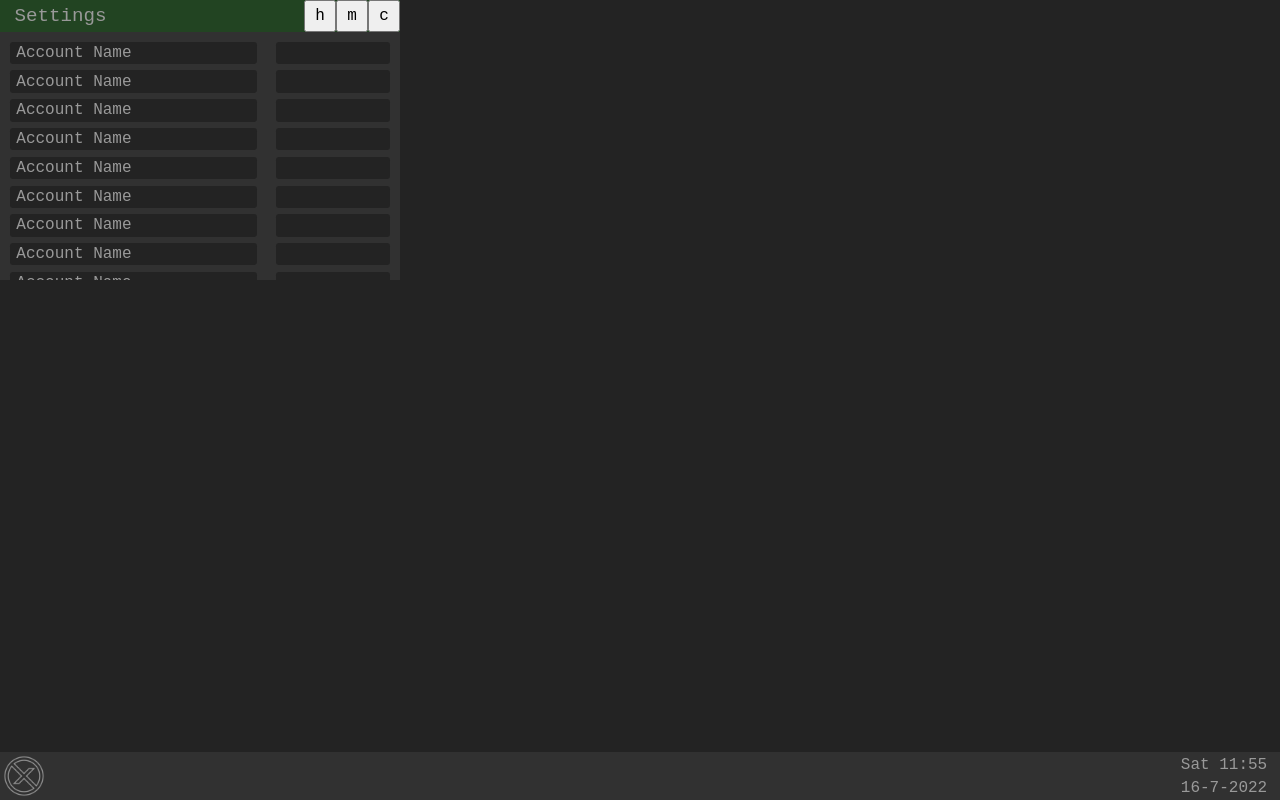
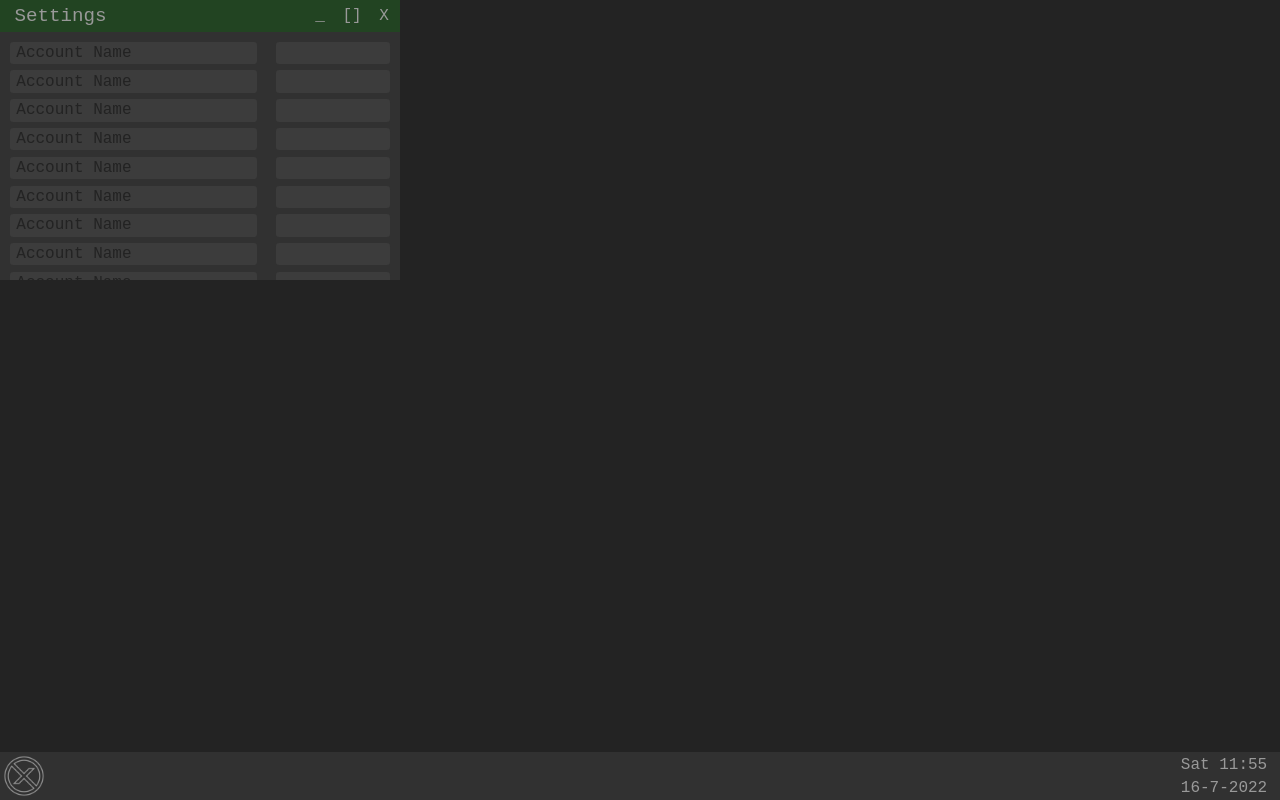
Before and after one commit to ThomasBonomo/NotX-Server-Interface, a plain HTML site: page index.html in a window 1280 px wide. Drawn offline with Linux system fonts and the light colour scheme.

Commit message:
Improved desktop window controls.

```diff
--- a/css/master.css
+++ b/css/master.css
@@ -1,8 +1,10 @@
 :root {
 	--background-color: #232323;
 	--foreground-color: #313131;
+	--top-color: #3c3c3c;
 	--text-color: #999;
 	--special-color: #242;
+	--special-color-light: #265426;
 }
 
 ::-webkit-scrollbar {
@@ -10,7 +12,7 @@
 }
 
 ::-webkit-scrollbar-thumb {
-	background-color: var(--background-color);
+	background-color: var(--top-color);
 }
 
 * {
@@ -175,6 +177,16 @@ iframe {
 	font-size: 1.2rem;
 }
 
+.program-control {
+	color: var(--text-color);
+	background-color: var(--special-color);
+	border: none;
+}
+
+.program-control:active {
+	background-color: var(--special-color-light);
+}
+
 /* Program styles */
 
 .prog-settings {
@@ -192,8 +204,8 @@ iframe {
 
 .setting-name {
 	display: flex;
-	color: var(--text-color);
-	background-color: var(--background-color);
+	color: var(--background-color);
+	background-color: var(--top-color);
 	height: 100%;
 	margin: 0;
 	font-size: 1rem;
@@ -207,6 +219,6 @@ iframe {
 }
 
 .setting-value-box {
-	background-color: var(--background-color);
+	background-color: var(--top-color);
 	border-radius: .2rem;
 }
--- a/index.html
+++ b/index.html
@@ -12,9 +12,9 @@
 			<div class="desktop-window">
 				<div class="title-bar">
 					<p class="program-name">Settings</p>
-					<button>h</button>
-					<button>m</button>
-					<button>c</button>
+					<button class="program-control">_</button>
+					<button class="program-control">[]</button>
+					<button class="program-control">X</button>
 				</div>
 				<div class="prog-settings">
 					<div class="prog-settings-list">
```
